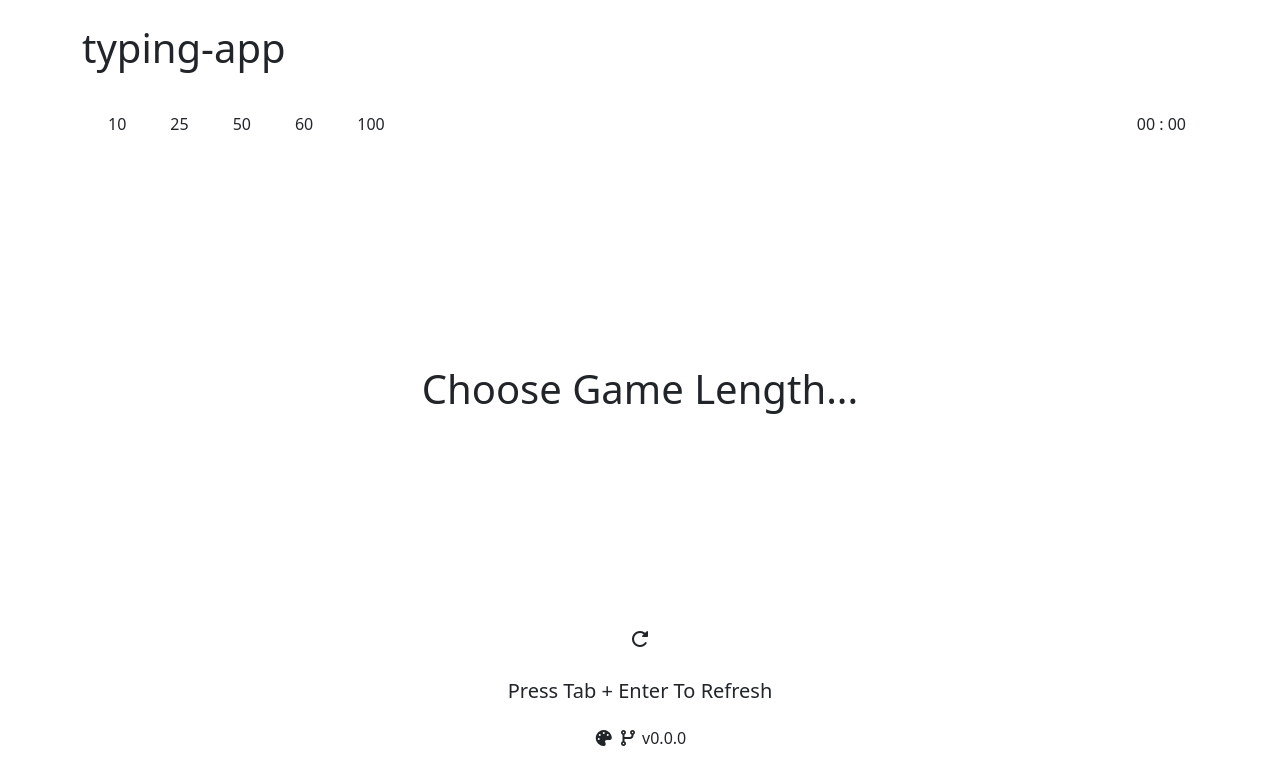
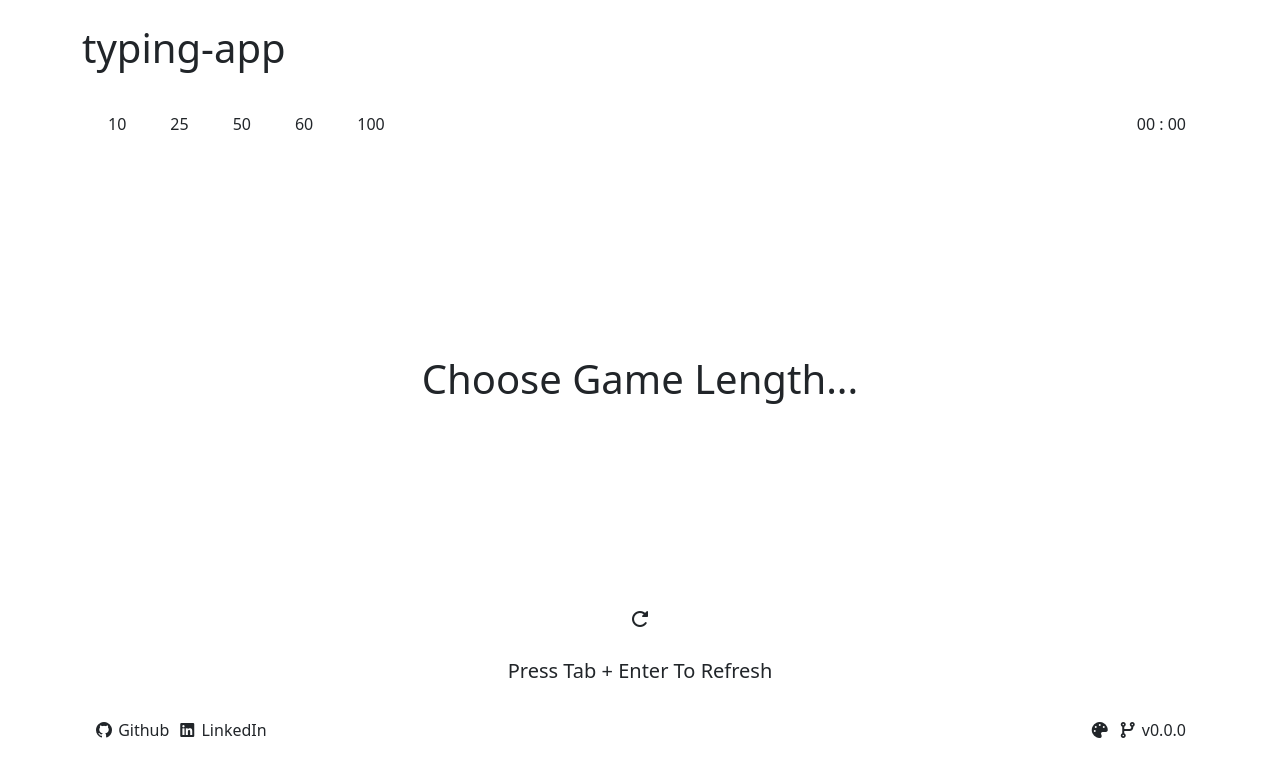
Before and after one commit to Apridonidze/typing-app, a React (Vite) app: page / in a window 1280 px wide. Shown: the top 784 px of the page. Built offline with nearby package versions, Linux system fonts and the light colour scheme.

Commit message:
added contact links in FooterBtn.jsx

```diff
--- a/src/components/Buttons.jsx
+++ b/src/components/Buttons.jsx
@@ -1,8 +1,7 @@
+
 const buttonValues = [10, 25, 50, 60, 100];
 
-
-
-const Buttons = ( { handleGameLength, btnRef, setTargetButton,theme } ) => {
+const Buttons = ( { handleGameLength, btnRef, setTargetButton } ) => {
     return(
         <div className="buttons-container" >
             {buttonValues.map((button,buttonId) => (
--- a/src/components/FooterBtn.jsx
+++ b/src/components/FooterBtn.jsx
@@ -1,8 +1,17 @@
 const FooterBtn = ( { setToggleTheme,setToggleVersions } ) => {
     return (
-        <div className="footer-buttons-container">
-            <span className="theme-btn fs-6 py-2 my-2" onClick={() => {setToggleTheme(toggleTheme => toggleTheme = !toggleTheme); setToggleVersions(toggleVersions => toggleVersions = false ) }}><i class="fa-solid fa-palette"></i> {localStorage.getItem('text-theme')}</span>
-            <span className="version-btn fs-6 py-2 my-2" onClick={() => {setToggleVersions(toggleVersions => toggleVersions = !toggleVersions); setToggleTheme(toggleTheme => toggleTheme = false)}}><i class="fa-solid fa-code-branch"></i> v0.0.0</span>
+        <div className="footer-buttons-container container align-items-center d-flex justify-content-between fs-6 " style={{height: '50px'}}>
+
+            <div className="d-flex gap-2" style={{height: '50px'}}>
+                <span className="footer-btn py-2 my-2" onClick={() => {window.location.href = 'https://github.com/Apridonidze'}}><i class="fa-brands fa-github"></i> Github</span>
+                <span className="footer-btn py-2 my-2" onClick={() => {window.location.href = 'https://www.linkedin.com/in/giorgi-afridonidze-7aa896291/'}}><i class="fa-brands fa-linkedin"></i> LinkedIn</span>
+            </div>
+
+
+            <div className="d-flex gap-2" style={{height: '50px'}}>
+                <span className="footer-btn py-2 my-2 " onClick={() => {setToggleTheme(toggleTheme => toggleTheme = !toggleTheme); setToggleVersions(toggleVersions => toggleVersions = false ) }}><i class="fa-solid fa-palette"></i> {localStorage.getItem('text-theme')}</span>
+                <span className="footer-btn py-2 my-2" onClick={() => {setToggleVersions(toggleVersions => toggleVersions = !toggleVersions); setToggleTheme(toggleTheme => toggleTheme = false)}}><i class="fa-solid fa-code-branch"></i> v0.0.0</span>
+            </div>
 
         </div>
     )
--- a/src/index.css
+++ b/src/index.css
@@ -52,19 +52,14 @@
     border: none;
 }
 
-.theme-btn:hover{
-  border-bottom: 1px solid ;
-  cursor: pointer;
-}
-.version-btn:hover {
-   border-bottom: 1px solid ;
-  cursor: pointer;
-}
 .theme-buttons-container {
   overflow-y: auto;
   height: 500px;
 }
-
+.footer-btn:hover{
+  border-bottom: 1px solid ;
+  cursor: pointer;
+}
 
 .theme-container {
    scrollbar-color: black white;
```
